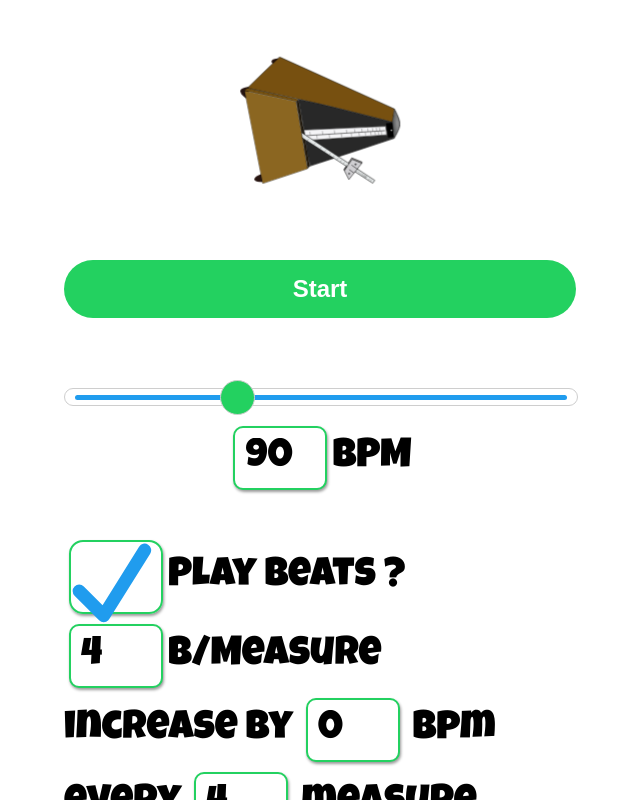
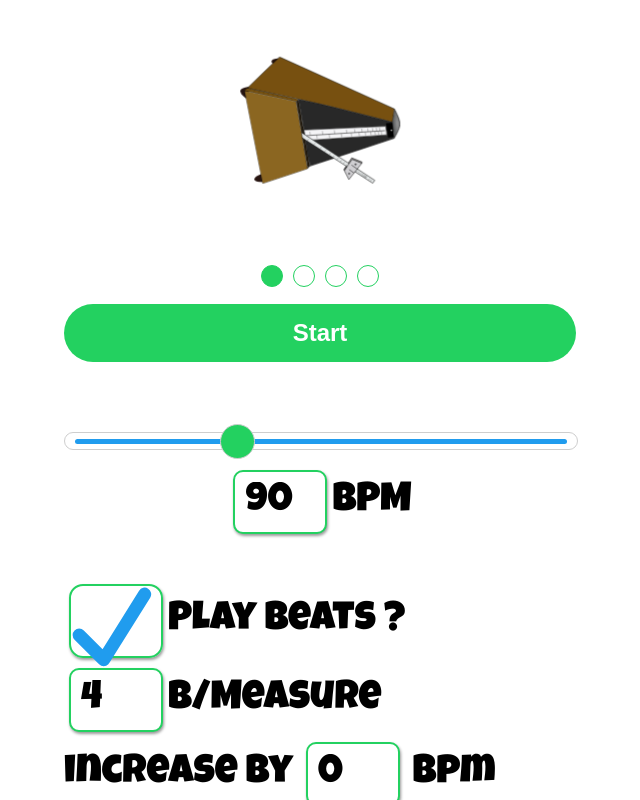
Before and after one commit to NevinDry/smart-metronome, a React (Create React App) app: page / in a window 1280 px wide. Shown: the top 800 px of the page, without its empty margins (320-960 px from the left). Built offline with nearby package versions, Linux system fonts and the light colour scheme.

Commit message:
Added visual insight for measures

```diff
--- a/src/metronome/Metronome.js
+++ b/src/metronome/Metronome.js
@@ -2,6 +2,7 @@ import React, { Component } from 'react';
 import './Metronome.scss';
 import WebWorker from '../WebWorker';
 import metronomeWorker from './metronomeWorker.js';
+import MeasureVisualiser from '../visuals/MeasureVisualiser.js'
 
 class Metronome extends Component {
 
@@ -15,10 +16,10 @@ class Metronome extends Component {
       beatSlashMeasure: 4,
       playIntervalBeats: true,
       increaseBpm: 0,
-      increaseAtMeasure: 4
+      increaseAtMeasure: 4,
+      measureCount: 0
     };
 
-    this.measureCount = 0;
     this.audioContext = null;
     this.nextClickTime = 0.0;
     this.flashForward = 25.0;
@@ -34,8 +35,9 @@ class Metronome extends Component {
 
     this.currentBeat++;
     if (this.currentBeat === this.state.beatSlashMeasure) {
-      this.measureCount++;
-      if (this.measureCount % this.state.increaseAtMeasure === 0) {
+      this.setState({ measureCount: this.state.measureCount + 1 });
+
+      if (this.state.measureCount % this.state.increaseAtMeasure === 0) {
         const increaseBy = this.state.bpm + this.state.increaseBpm;
         this.setState({ bpm: increaseBy });
       }
@@ -104,6 +106,8 @@ class Metronome extends Component {
     return (
       <div className="metronome">
 
+        <MeasureVisualiser measureLength={this.state.increaseAtMeasure} measureCount={this.state.measureCount}></MeasureVisualiser>
+
         <button onClick={this.startStop} className={btnClass}>{btnText}</button>
 
         <div className="settings-container">
@@ -144,7 +148,7 @@ class Metronome extends Component {
             increase by <input type="text" value={increaseBpm} onChange={this.increaseBpmChange} /> bpm <br />
             every <input type="text" value={increaseAtMeasure} onChange={this.increaseAtMeasureChange} /> measure
           </div>
-          <div class="frequency-container">
+          <div className="frequency-container">
             <div className="range-container">
               <input
                 type="range"
@@ -201,7 +205,7 @@ class Metronome extends Component {
 
     if (running) {
       this.currentBeat = 0;
-      this.measureCount = 0;
+      this.setState({ measureCount: 0 });
       this.nextClickTime = this.audioContext.currentTime;
       this.metronomeWorker.postMessage("start");
     } else {
--- /dev/null
+++ b/src/visuals/MeasureVisualiser.js
@@ -0,0 +1,22 @@
+import React, { Component } from 'react';
+import './MeasureVisualiser.scss';
+
+
+class MeasureVisualiser extends Component {
+    render() {
+        const measures = [];
+
+
+        for(let i = 0; i < this.props.measureLength; i++){
+            if(this.props.measureCount % this.props.measureLength === i){
+                measures.push(<div className="full-circle" key={i}></div>);
+            }else{
+                measures.push(<div className="empty-circle" key={i}></div>);
+            }
+        }
+
+        return <div className="circle-visual-container">{measures}</div>;
+    }
+}
+
+export default MeasureVisualiser;
--- /dev/null
+++ b/src/visuals/MeasureVisualiser.scss
@@ -0,0 +1,20 @@
+.full-circle{
+    background-color: var(--primary-color);
+}
+
+.empty-circle{
+    background-color: white;
+}
+
+.circle-visual-container{
+    width: 100%;
+}
+
+.circle-visual-container div{
+    display: inline-block;
+    margin: 5px;
+    width: 20px;
+    height: 20px;
+    border-radius: 15px;
+    border: solid 1px var(--primary-color);
+}
```
